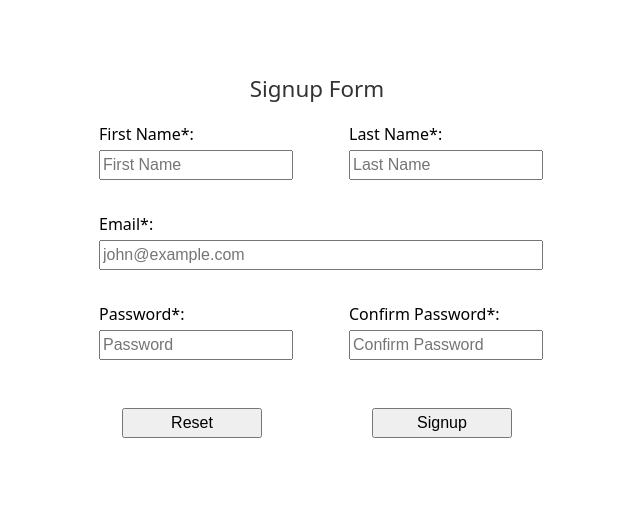
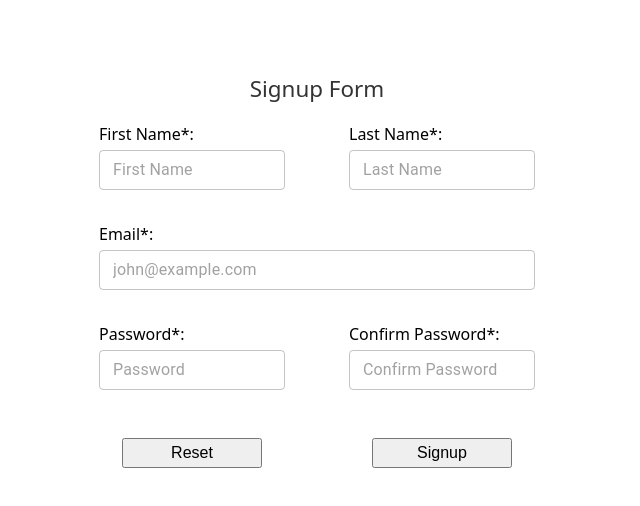
Before and after one commit to darrylmorton/ct-react-demo, a React (Vite) app: page /signup in a window 1280 px wide. Shown: the top 506 px of the page, without its empty margins (323-963 px from the left). Built offline with nearby package versions, Linux system fonts and the light colour scheme.

Commit message:
feat: input field skinning

```diff
--- a/package.json
+++ b/package.json
@@ -20,6 +20,7 @@
   },
   "dependencies": {
     "@emotion/styled": "^11.14.1",
+    "@mui/material": "^7.3.5",
     "formik": "^2.4.9",
     "react": "^19.2.0",
     "react-dom": "^19.2.0",
--- a/src/Components/Forms/SignupForm.tsx
+++ b/src/Components/Forms/SignupForm.tsx
@@ -1,6 +1,6 @@
 import styled from '@emotion/styled'
 // import 'react-app-polyfill/ie11';
-import { Formik, Field, Form } from 'formik'
+import { Formik, Form } from 'formik'
 import { useState, useEffect } from 'react'
 import * as Yup from 'yup'
 import {
@@ -9,6 +9,7 @@ import {
   type FormValues,
   type RequestValues,
 } from '../../util/AppUtil.ts'
+import TextField from '@mui/material/TextField'
 
 const SignupSchema = Yup.object().shape({
   firstName: Yup.string()
@@ -102,6 +103,8 @@ const SignupForm = () => {
                   id="firstName"
                   name="firstName"
                   placeholder="First Name"
+                  variant="outlined"
+                  size="small"
                 />
                 {errors.firstName && touched.firstName ? (
                   <FormErrorMessage>{errors.firstName}</FormErrorMessage>
@@ -113,6 +116,8 @@ const SignupForm = () => {
                   id="lastName"
                   name="lastName"
                   placeholder="Last Name"
+                  variant="outlined"
+                  size="small"
                 />
                 {errors.lastName && touched.lastName ? (
                   <FormErrorMessage>{errors.lastName}</FormErrorMessage>
@@ -126,6 +131,8 @@ const SignupForm = () => {
                   id="username"
                   name="username"
                   placeholder="john@example.com"
+                  variant="outlined"
+                  size="small"
                 />
                 {errors.username && touched.username ? (
                   <FormErrorMessage>{errors.username}</FormErrorMessage>
@@ -139,6 +146,8 @@ const SignupForm = () => {
                   id="password"
                   name="password"
                   placeholder="Password"
+                  variant="outlined"
+                  size="small"
                 />
                 {errors.password && touched.password ? (
                   <FormErrorMessage>{errors.password}</FormErrorMessage>
@@ -150,6 +159,8 @@ const SignupForm = () => {
                   id="confirmPassword"
                   name="confirmPassword"
                   placeholder="Confirm Password"
+                  variant="outlined"
+                  size="small"
                 />
                 {errors.confirmPassword && touched.confirmPassword ? (
                   <FormErrorMessage>{errors.confirmPassword}</FormErrorMessage>
@@ -209,9 +220,8 @@ const FormColumn = styled('div')<FormColumnProps>`
   text-align: ${(props) => props.textAlign};
 `
 
-const FormField = styled(Field)`
+const FormField = styled(TextField)`
   width: 100%;
-  height: 24px;
   font-size: 1rem;
 `
 
```
Also changed, not shown: 2 other files (tests, documents, lock files or other folders).
